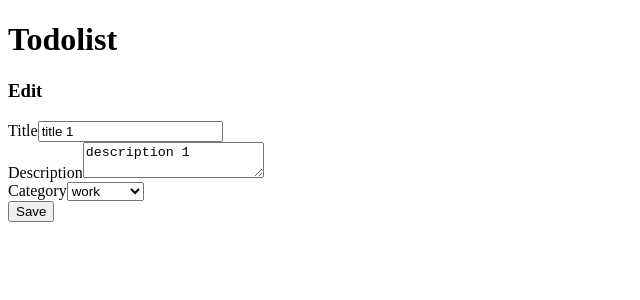
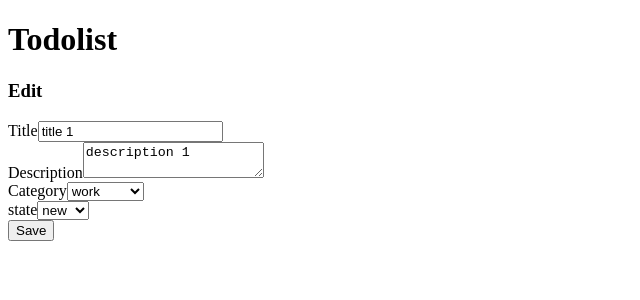
Before and after one commit to thibault33170/vuejs-todo, a Vue app: page /#/todos/1/edit in a window 1280 px wide. Shown: the top 300 px of the page, without its empty margins (0-640 px from the left). Built offline with nearby package versions, Linux system fonts and the light colour scheme.

Commit message:
add states in edit view

```diff
--- a/src/store.js
+++ b/src/store.js
@@ -19,13 +19,27 @@ export default new Vuex.Store({
         name: 'whatever'
       }
     ],
+    states: [
+      {
+        id: 1,
+        name: 'new'
+      },
+      {
+        id: 2,
+        name: 'wip'
+      },
+      {
+        id: 3,
+        name: 'done'
+      }
+    ],
     todos: [
       {
         id: 1,
         title: 'title 1',
         description: 'description 1',
         category: 'work',
-        status: 'new',
+        state: 'new',
         date: '2019-10-10 16:00:00'
       },
       {
@@ -33,7 +47,7 @@ export default new Vuex.Store({
         title: 'title 2',
         description: 'description 2',
         category: 'home',
-        status: 'new',
+        state: 'new',
         date: '2019-10-10 16:00:00'
       }
     ]
@@ -59,6 +73,9 @@ export default new Vuex.Store({
     getCategories(state) {
       return state.categories
     },
+    getStates(state) {
+      return state.states
+    },
     getTodos(state) {
       return state.todos
     },
--- a/src/views/EditTodo.vue
+++ b/src/views/EditTodo.vue
@@ -27,6 +27,17 @@
       </select>
     </div>
 
+<div>
+  <label>state</label>
+  <select v-model="todo.state">
+        <option
+          v-for="state in states"
+          :key="state.id"
+        >
+          {{ state.name }}
+        </option>
+      </select>
+</div>
     <button @click="edit">
       Save
     </button>
@@ -39,6 +50,7 @@ export default {
   data() {
     return {
       categories: [],
+      states: [],
       todo: {},
     }
   },
@@ -52,6 +64,7 @@ export default {
   mounted() {
     this.todo = this.$store.getters.getTodoById(+this.$route.params.id)
     this.categories = this.$store.getters.getCategories
+    this.states = this.$store.getters.getStates
   }
 }
 </script>
--- a/src/views/TodosList.vue
+++ b/src/views/TodosList.vue
@@ -6,10 +6,14 @@
       New
     </button>
 
-    <input
-      type="text"
-      v-model="search"
-    >
+    <div>
+      <label>Search</label>
+      <input
+        type="text"
+        v-model="search"
+      >
+    </div>
+
     <ul>
       <li
         v-for="todo in filteredTodos"
@@ -18,7 +22,7 @@
         {{ todo.title }}
         {{ todo.description }}
         {{ todo.category }}
-        {{ todo.status }}
+        {{ todo.state }}
         {{ todo.date }}
         <button @click="goToEdit(todo.id)">
           Edit
```
